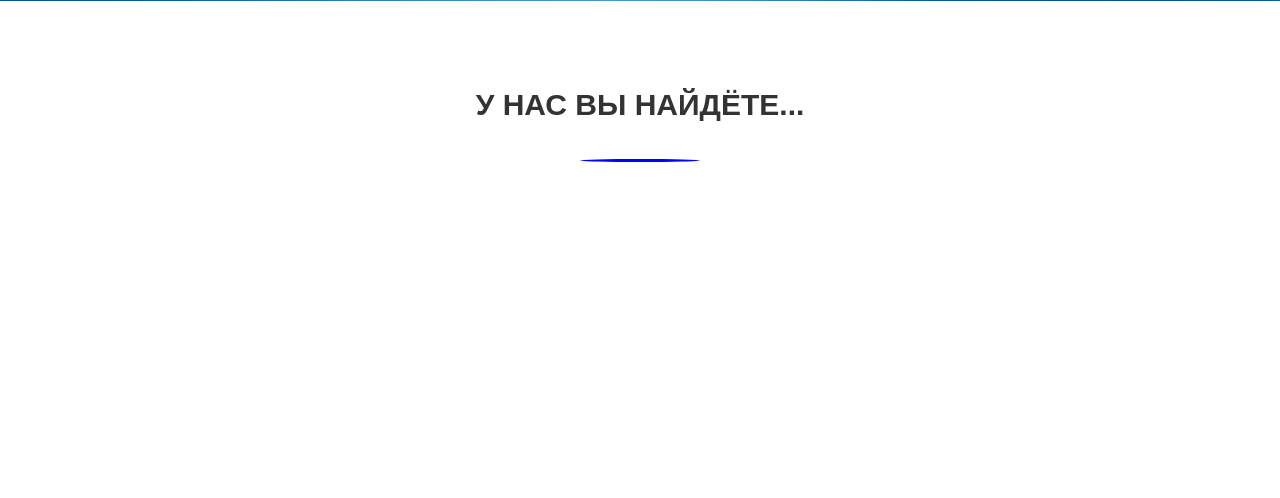
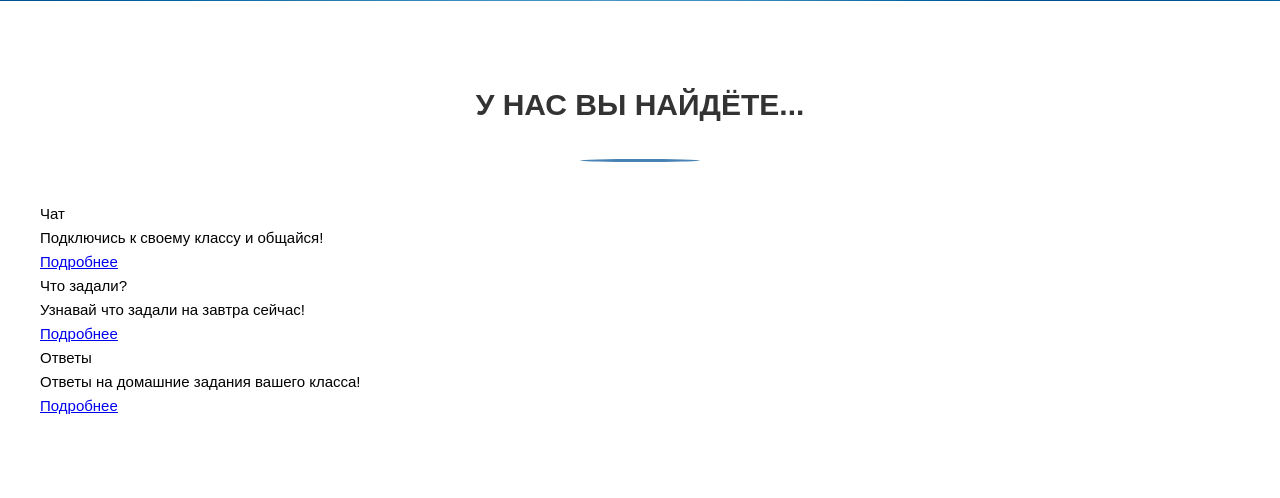
Before and after one commit to Vitanij/Website-8D, a PHP site: page / in a window 1280 px wide. Shown: the part 799-1297 px from the top of the page. Before the commit the page ends 961 px from the top, so only its background shows below. Run offline with PHP 8.4, Linux system fonts and the light colour scheme.

Commit message:
y Hac Bi HaidoTe

```diff
--- a/HTML/CSS/css.css
+++ b/HTML/CSS/css.css
@@ -139,5 +139,26 @@ h1, h2, h3, h4, h5 {
 	margin: 30px auto;
 	border-radius: 50%;
 
-	background-color: blue;
+	background-color: #4682B4;
 }
+
+/* PRESENT */
+.present {
+
+}
+
+.present__img {
+
+}
+
+.present__title {
+
+}
+
+.present__subtitle {
+
+}
+
+.present__btn {
+
+}
--- a/HTML/index.html
+++ b/HTML/index.html
@@ -37,6 +37,21 @@
 		<div class="section__header">
 			<h1 class="section__title">У нас вы найдёте...</h1>
 		</div>
+		<div class="present">
+			<div class="present__title">Чат</div>
+			<div class="present__subtitle">Подключись к своему классу и общайся!</div>
+			<a class="present__btn" href="#">Подробнее</a>
+		</div>
+		<div class="present">
+			<div class="present__title">Что задали?</div>
+			<div class="present__subtitle">Узнавай что задали на завтра сейчас!</div>
+			<a class="present__btn" href="#">Подробнее</a>
+		</div>
+		<div class="present">
+			<div class="present__title">Ответы</div>
+			<div class="present__subtitle">Ответы на домашние задания вашего класса!</div>
+			<a class="present__btn" href="#">Подробнее</a>
+		</div>
 	</div>
 </section>
 
```
